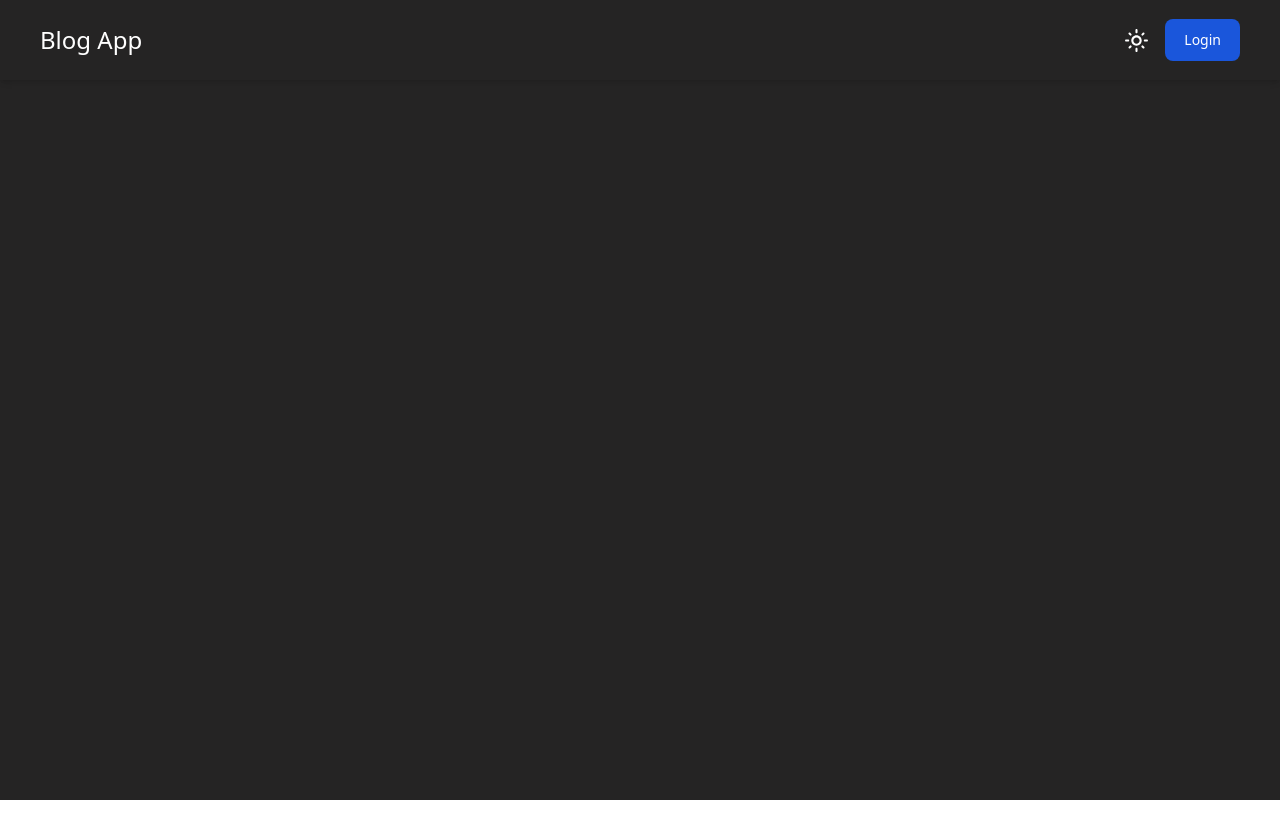
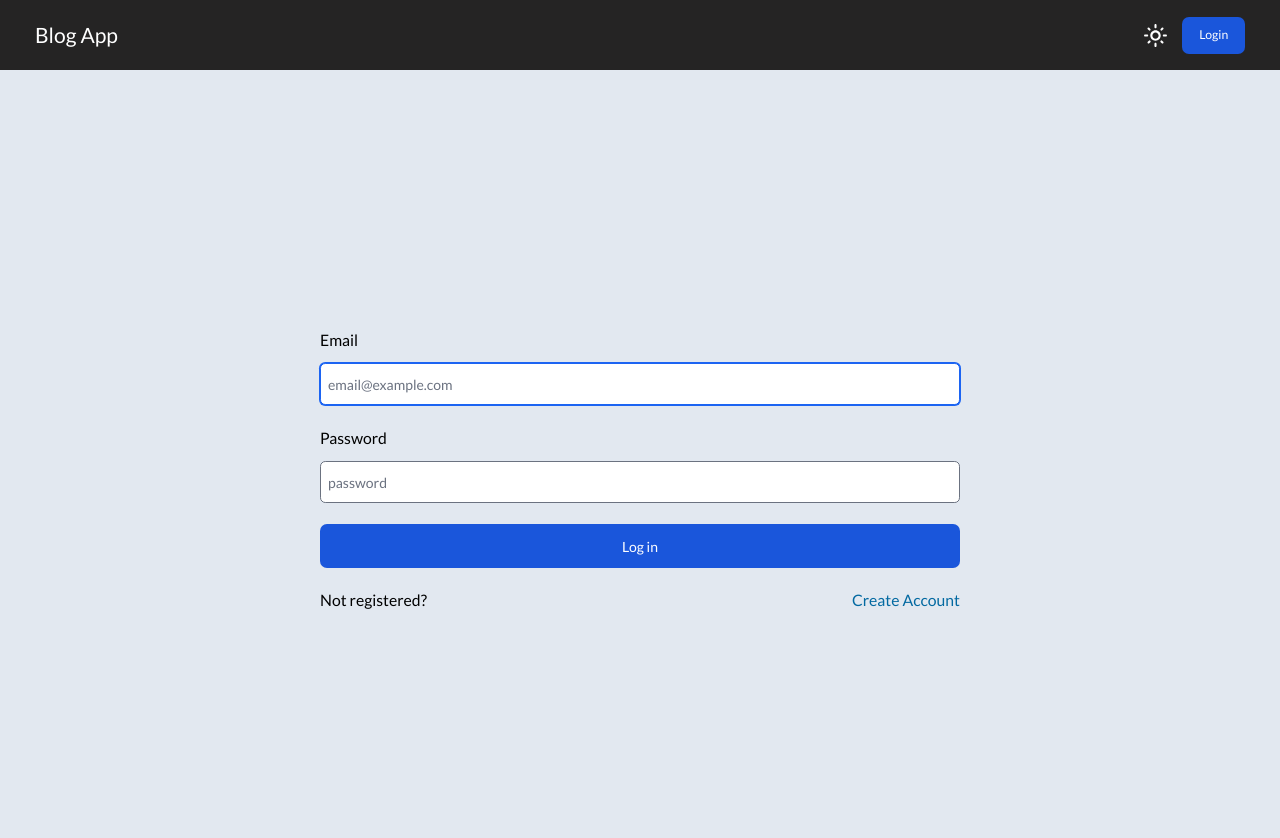
Before and after one commit to nishanthan-k/blog-app, a React (Vite) app in the folder client/: page /login in a window 1280 px wide. Shown: the top 838 px of the page. Before the commit the page ends 800 px from the top, so only its background shows below. Built offline with nearby package versions, Linux system fonts and the light colour scheme.

Commit message:
feat: custom hook for media break point

```diff
--- a/client/package.json
+++ b/client/package.json
@@ -15,7 +15,9 @@
     "react-dom": "^18.2.0",
     "react-hook-form": "^7.52.0",
     "react-icons": "^5.2.1",
-    "react-router-dom": "^6.23.1"
+    "react-router-dom": "^6.23.1",
+    "semantic-ui-css": "^2.5.0",
+    "semantic-ui-react": "^2.1.5"
   },
   "devDependencies": {
     "@eslint/compat": "^1.1.0",
--- a/client/src/App.jsx
+++ b/client/src/App.jsx
@@ -1,7 +1,20 @@
-import HeaderComp from "./components/HeaderComp";
+import { Route, Routes } from "react-router-dom";
+import Header from "./components/Header";
+import Login from "./components/Login";
+import Home from "./components/Home";
+import SignUp from "./components/SignUp";
 
 function App() {
-  return <HeaderComp />;
+  return (
+    <>
+      <Header />
+      <Routes>
+        <Route path="/" Component={Home} />
+        <Route path="/login" Component={Login} />
+        <Route path="/signup" Component={SignUp} />
+      </Routes>
+    </>
+  );
 }
 
 export default App;
--- a/client/src/components/HeaderComp.jsx
+++ b/client/src/components/Header.jsx
@@ -1,24 +1,27 @@
-import React, { useContext } from "react";
+import React, { useContext, useState } from "react";
 import { Button } from "flowbite-react";
 import { MdLightMode, MdOutlineLightMode } from "react-icons/md";
 import { GlobalContext } from "../globals/contexts/GlobalContext";
+import { useNavigate } from "react-router-dom";
 
-const HeaderComp = () => {
+const Header = () => {
+  const navigate = useNavigate();
   const { theme, updateTheme } = useContext(GlobalContext);
 
   return (
     <header className="flex items-center justify-between px-2 h-20 shadow-md md:px-10">
       <h2 className="text-lg md:text-2xl md:font-medium">Blog App</h2>
-      <section
-        className="flex items-center gap-4 cursor-pointer"
-        onClickCapture={updateTheme}
-      >
+      <section className="flex items-center gap-4 cursor-pointer">
         {theme === "light" ? (
-          <MdLightMode size={25} />
+          <MdLightMode size={25} onClickCapture={updateTheme} />
         ) : (
-          <MdOutlineLightMode size={25} />
+          <MdOutlineLightMode size={25} onClickCapture={updateTheme} />
         )}
-        <Button color={theme === "dark" ? "blue" : "dark"} size="md">
+        <Button
+          color={theme === "dark" ? "blue" : "dark"}
+          size="md"
+          onClick={() => navigate("/login")}
+        >
           Login
         </Button>
       </section>
@@ -26,4 +29,4 @@ const HeaderComp = () => {
   );
 };
 
-export default HeaderComp;
+export default Header;
--- /dev/null
+++ b/client/src/components/Home.jsx
@@ -0,0 +1,7 @@
+import React from "react";
+
+const Home = () => {
+  return <div>Home</div>;
+};
+
+export default Home;
--- /dev/null
+++ b/client/src/components/Login.jsx
@@ -0,0 +1,69 @@
+import { Button } from "flowbite-react";
+import React from "react";
+import { useForm } from "react-hook-form";
+import { Link } from "react-router-dom";
+import useMediaBreakpoint from "../hooks/useMediaBreakPoint.hook";
+
+const Login = () => {
+  const isMediumScreen = useMediaBreakpoint("md");
+  const form = useForm({
+    defaultValues: {
+      email: "",
+      password: "",
+    },
+  });
+  const { register, handleSubmit } = form;
+
+  const submitHandler = (data) => {
+    console.log(data);
+  };
+
+  return (
+    <div className="w-full h-full flex justify-center items-center bg-slate-200 text-black overflow-hidden lg:text-lg">
+      <form
+        onSubmit={handleSubmit(submitHandler)}
+        noValidate
+        className="flex flex-col gap-6 w-80 md:w-1/2 lg:w-1/2"
+      >
+        <div className="flex flex-col gap-3">
+          <label htmlFor="email">Email</label>
+          <input
+            type="text"
+            {...register("email", { required: "Email is required" })}
+            className="rounded-md h-10 md:h-12 px-2"
+            placeholder="email@example.com"
+            autoFocus
+          ></input>
+        </div>
+
+        <div className="flex flex-col gap-3">
+          <label htmlFor="password">Password</label>
+          <input
+            type="text"
+            {...register("password", { required: "Password is required" })}
+            className="rounded-md h-10 md:h-12 px-2"
+            placeholder="password"
+          ></input>
+        </div>
+
+        <Button
+          color="blue"
+          size={isMediumScreen ? "lg" : "md"}
+          className="w-full text-xl"
+          type="submit"
+        >
+          Log in
+        </Button>
+
+        <div className="flex justify-between">
+          <p>Not registered?</p>
+          <Link to="/signup">
+            <p className="text-sky-700">Create Account</p>
+          </Link>
+        </div>
+      </form>
+    </div>
+  );
+};
+
+export default Login;
--- /dev/null
+++ b/client/src/components/SignUp.jsx
@@ -0,0 +1,7 @@
+import React from "react";
+
+const SignUp = () => {
+  return <div>SignUp</div>;
+};
+
+export default SignUp;
--- /dev/null
+++ b/client/src/hooks/useMediaBreakPoint.hook.js
@@ -0,0 +1,30 @@
+import React, { useEffect, useState } from "react";
+
+const useMediaBreakpoint = (resolution) => {
+  const [windowInnerWidth, setWindowInnerWidth] = useState(window.innerWidth);
+  const [matches, setMatches] = useState(false);
+
+  useEffect(() => {
+    const handleResize = () => {
+      setWindowInnerWidth(window.innerWidth);
+    };
+
+    window.addEventListener("resize", handleResize);
+
+    return () => {
+      window.removeEventListener("resize", handleResize);
+    };
+  }, []);
+
+  useEffect(() => {
+    if (resolution === "md") {
+      setMatches(windowInnerWidth >= 768);
+    } else if (resolution === "lg") {
+      setMatches(windowInnerWidth >= 1024);
+    }
+  }, [windowInnerWidth, resolution]);
+
+  return matches;
+};
+
+export default useMediaBreakpoint;
--- a/client/src/main.jsx
+++ b/client/src/main.jsx
@@ -1,15 +1,19 @@
 import React from "react";
 import ReactDOM from "react-dom/client";
+import "semantic-ui-css/semantic.min.css";
 import App from "./App.jsx";
 import "./index.css";
 import GlobalContextProvider from "./globals/contexts/GlobalContext.jsx";
+import { BrowserRouter } from "react-router-dom";
 
 ReactDOM.createRoot(document.getElementById("root")).render(
   <React.StrictMode>
-    <GlobalContextProvider>
-      <section className="w-screen h-screen text-textColor bg-bgColor">
-        <App />
-      </section>
-    </GlobalContextProvider>
+    <BrowserRouter>
+      <GlobalContextProvider>
+        <section className="w-screen h-screen text-textColor bg-bgColor">
+          <App className="w-full h-full" />
+        </section>
+      </GlobalContextProvider>
+    </BrowserRouter>
   </React.StrictMode>
 );
```
Also changed, not shown: 1 other file (tests, documents, lock files or other folders).
